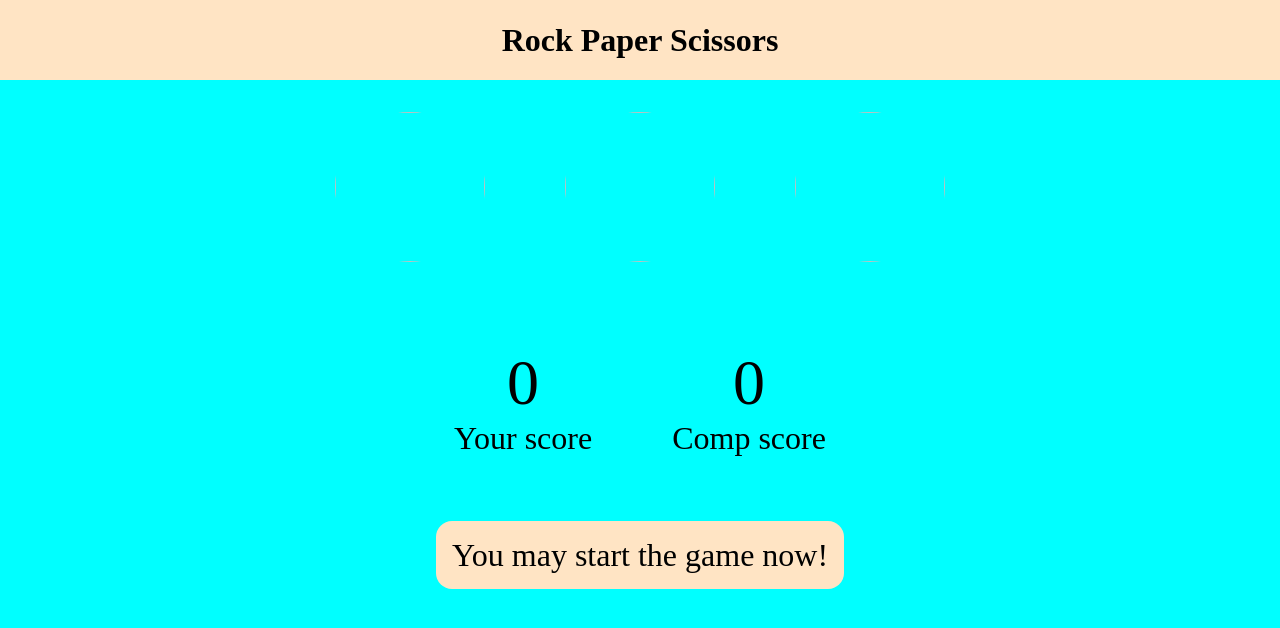
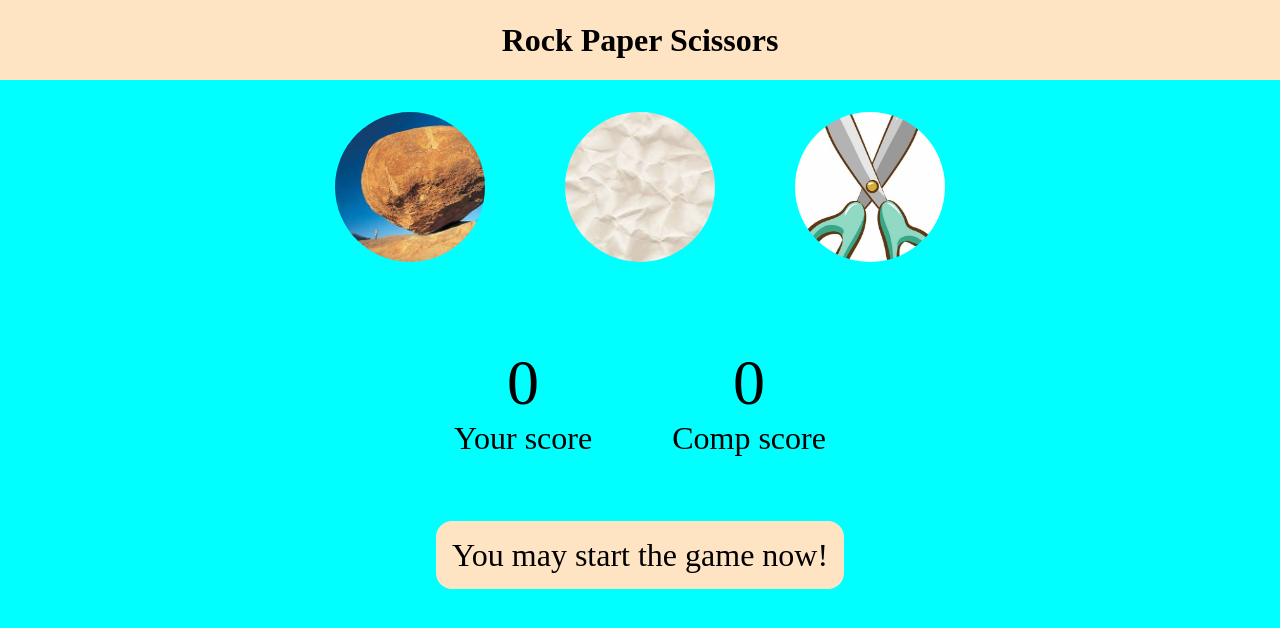
Before and after one commit to Dapinder-Kaur/rock_paper_scissors, a plain HTML site: page index.html in a window 1280 px wide. Drawn offline with Linux system fonts and the light colour scheme.

Commit message:
Update index.html

```diff
--- a/index.html
+++ b/index.html
@@ -11,16 +11,16 @@
     <!-- <button class = "mode"> click me to change color. </button> -->
     <div class="choices">
         <div class="choice" id = "rock">
-            <img src = "images/rock.jpeg">
+            <img src = "rock.jpeg">
         </div>
 
         <div class="choice"  id ="paper">
-            <img src = "images/paper.jpeg">
+            <img src = "paper.jpeg">
         </div>
 
         <div class="choice" id ="scissor">
 
-            <img src = "images/scissor.jpeg">
+            <img src = "scissor.jpeg">
         </div>
 
     </div>
```
